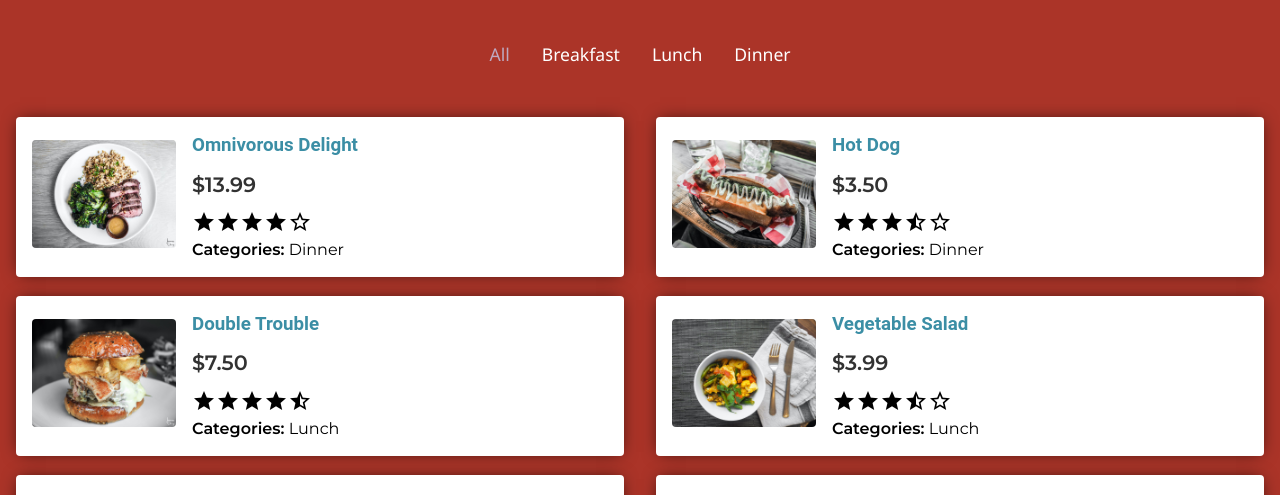
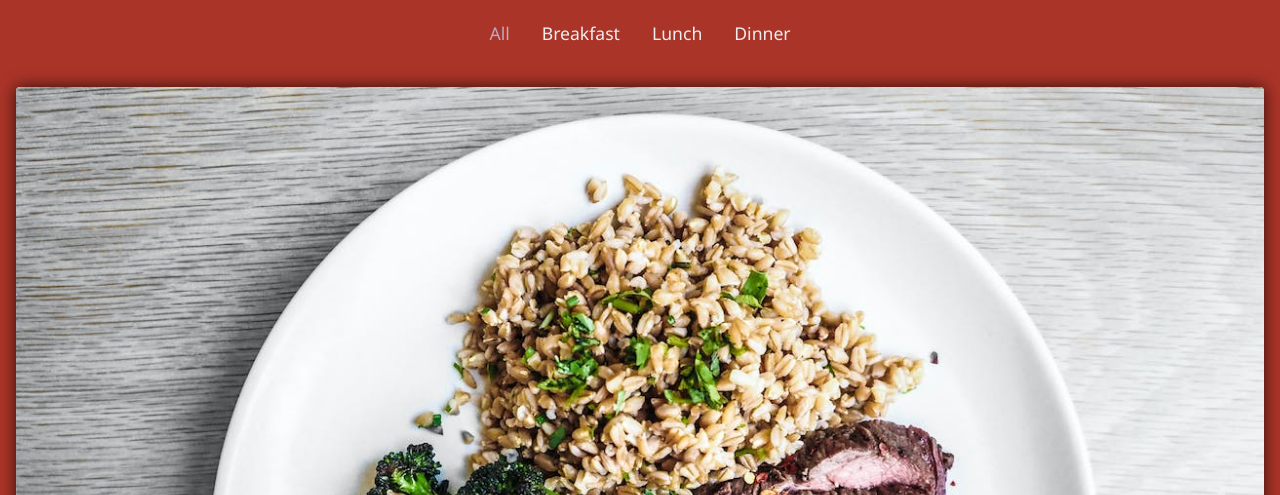
Before and after one commit to Antoine20000/restaurant-menu-filtering, a plain HTML site: page index.html in a window 1280 px wide. Shown: the part 227-722 px from the top of the page. Drawn offline with Linux system fonts and the light colour scheme; a web font is replaced by a local one.

Commit message:
Made some optimizations in code and CSS

```diff
--- a/app.js
+++ b/app.js
@@ -2,8 +2,6 @@ const buttons = document.querySelectorAll('.menu-button')
 const items = document.querySelectorAll('.menu-item')
 
 let selectedButton = 'All'
-
-showItems()
 
 buttons.forEach( (btn) => {
     btn.addEventListener('click', () => {
@@ -13,6 +11,8 @@ buttons.forEach( (btn) => {
         showItems()
     })
 })
+
+// showItems()
 
 function clearButtons() {
     buttons.forEach( (btn) => btn.classList.remove('active-button'))
--- a/assets/style.css
+++ b/assets/style.css
@@ -15,6 +15,8 @@
   --yellow: #F5EE9E;
   --lightblue: #C4C6E7;
   --darkblue: #3B8EA5;
+  --lightgray: #eeeeee;
+  --black: #000;
 }
 
 body {
@@ -22,7 +24,7 @@ body {
   font-size: 16px;
   line-height: 1.3;
   background-color: var(--bred);
-  color: #eeeeee;
+  color: var(--lightgray);
 }
 
 .logo {
@@ -34,6 +36,7 @@ body {
 nav {
   padding: 1.5rem;
 }
+
 .menu {
   margin: 1.5rem 0;
 }
@@ -71,20 +74,20 @@ nav {
   font-size: 1.1rem;
   background: none;
   border: none;
-  color: white;
+  color: var(--lightgray);
   margin: 0 1rem;
   cursor: pointer;
 }
 
 .menu-button::after {
   content: '';
-  margin-left: auto;
-  margin-right: auto;
+  /* margin-left: auto;
+  margin-right: auto; */
   margin-top: 0.5rem;
   display: block;
   width: 0;
   height: 2px;
-  background: white;
+  background: var(--lightgray);
   transition: width 0.4s ease-out;
 }
 
@@ -108,10 +111,10 @@ nav {
 .menu-item {
   border-radius: 4px;
   overflow: hidden;
-  background: #fff;
-  color: #000;
+  background: var(--lightgray);
+  color: var(--black);
   margin: 0.6rem 0;
-  box-shadow: 0 0 16px -4px rgba(0, 0, 0, 0.75);
+  box-shadow: 0 0 16px rgba(0, 0, 0, 0.75);
   animation: appear 2s;
 }
 
@@ -120,7 +123,7 @@ nav {
     opacity:0;
   }
   to {
-    opactiry: 1;
+    opacity:1;
   }
 }
 
@@ -156,7 +159,7 @@ nav {
   font-weight: 400;
 }
 
-@media only screen and (min-width: 600px) {
+/*@media only screen and (min-width: 600px) {
   .menu-item {
     display: grid;
     grid-template-columns: 25% auto;
@@ -186,4 +189,4 @@ nav {
     grid-template-columns: repeat(2, 1fr);
     column-gap: 2rem;
   }
-}
+} */
```
